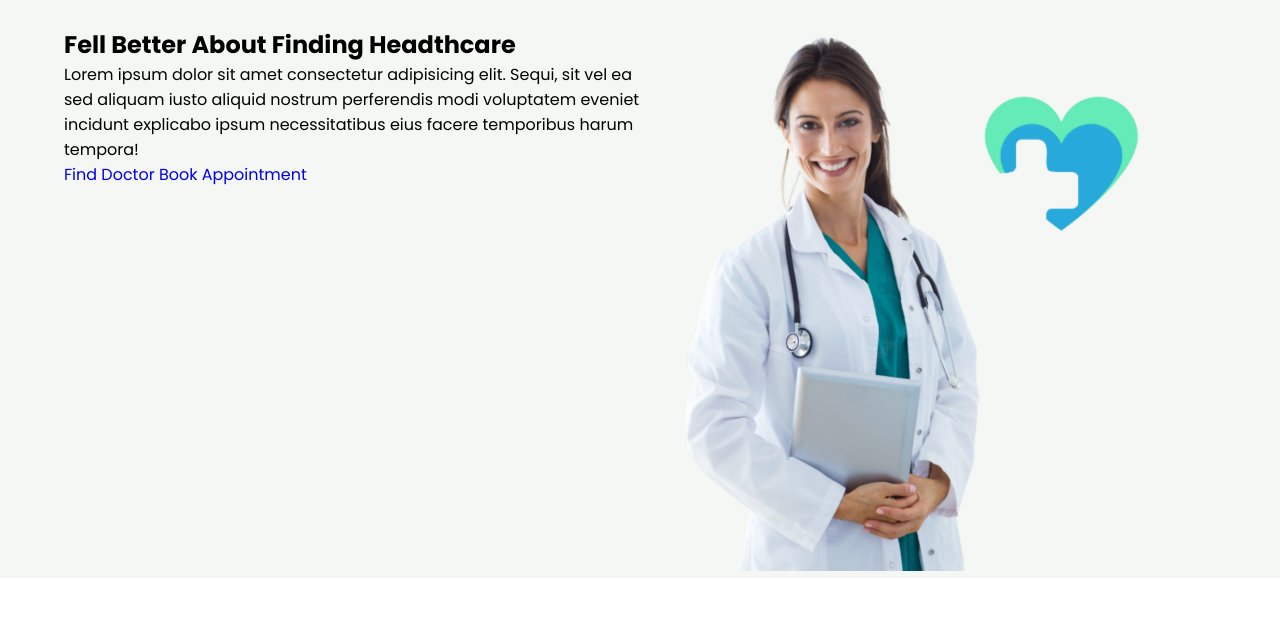
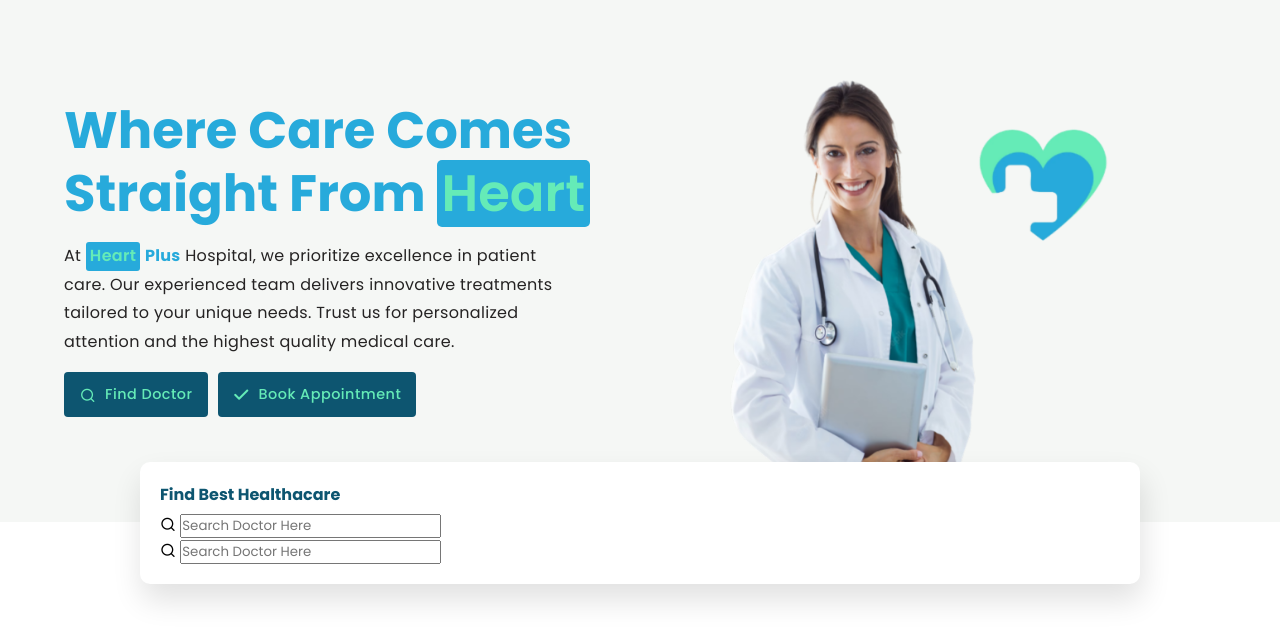
Before and after one commit to RikhiSingh/Hospital, a plain HTML site: page index.html in a window 1280 px wide. Shown: the part 78-720 px from the top of the page. Drawn offline with nearby package versions, Linux system fonts and the light colour scheme.

Commit message:
search and some icon and main text

```diff
--- a/css/style.css
+++ b/css/style.css
@@ -16,6 +16,7 @@ ul{
     background-color: rgb(245, 247, 245);
     display: flex;
     flex-direction: column;
+    justify-content: space-between;
     min-height: 600px;
 }
 /* nav */
@@ -92,3 +93,114 @@ ul{
     align-items: flex-start;
     margin-top: auto;
 }
+.main-image{
+    display: flex;
+}
+.main-image img{
+    width: 100%;
+    height: 100%;
+    max-height: 450px;
+    object-fit: contain;
+    object-position: center bottom;
+}
+.main-text{
+    display: flex;
+    flex-direction: column;
+    margin-top: 30px;
+}
+.main-text h1{
+    font-size: 3.2rem;
+    color: #27aadb;
+    line-height: 3.6rem;
+}
+.span1{
+    background-color: #27aadb;
+    color: #65ebb7;
+    display: inline-block;
+    padding: 5px;
+    height: auto;
+    box-sizing: border-box;
+    border-radius: 5px;
+    border-width: 1px;
+    font-weight: 600;
+}
+.span2{
+    background-color: #27aadb;
+    color: #65ebb7;
+    display: inline-block;
+    padding: 0px 4px 0px 4px;
+    height: auto;
+    box-sizing: border-box;
+    border-radius: 3px;
+    border-width: 1px;
+    font-weight: 600;
+}
+.span3{
+    color: #27aadb;
+    font-weight: 700;
+}
+.main-text p{
+    color:#252323;
+    margin: 15px 0px;
+    max-width: 500px;
+    letter-spacing: 0.32px;
+    line-height: 1.79rem;
+}
+.main-text-btns{
+    display: flex;
+    justify-content: flex-start;
+    align-items: center;
+}
+.main-text-btns a{
+    height: 45px;
+    padding: 0px 15px;
+    background-color: #0d5570;
+    color: #65ebb7;
+    border-radius: 4px;
+    display: flex;
+    justify-content: center;
+    align-items: center;
+    font-size: 0.9rem;
+    letter-spacing: 0.49px;
+    font-weight: 500;
+    margin-right: 10px;
+}
+.main-text-btns1{
+    width: 18px;
+    height: 18px;
+    display: flex;
+    justify-content: center;
+    margin-top: 4.5px;
+    margin-right: 8px;
+    font-size: 1rem;
+    padding-bottom: 1px;
+}
+.main-text-btns2{
+    width: 18px;
+    height: 18px;
+    display: flex;
+    justify-content: center;
+    margin-top: -5px;
+    margin-right: 8px;
+    font-size: 1.5rem;
+    padding-bottom: 1px;
+}
+/* search */
+.appointment-search-container{
+    max-width: 1000px;
+    width: 90%;
+    background-color: #FFFFFF;
+    padding: 20px;
+    margin: auto;
+    border-radius: 10px;
+    box-shadow: 2px 16px 30px rgba(0, 0, 0, 0.12);
+    z-index: 3;
+    position: relative;
+    margin-top: -60px;
+
+}
+.appointment-search-container h3{
+    color: #0D5570;
+    font-size:1rem;
+    margin-bottom: 5px;
+}
--- a/index.html
+++ b/index.html
@@ -42,12 +42,18 @@
         <div class="main-content">
             <!-- text -->
             <div class="main-text">
-                <h1>Fell Better About Finding Headthcare</h1>
-                <p>Lorem ipsum dolor sit amet consectetur adipisicing elit. Sequi, sit vel ea sed aliquam iusto aliquid nostrum perferendis modi voluptatem eveniet incidunt explicabo ipsum necessitatibus eius facere temporibus harum tempora!</p>
+                <h1>Where Care Comes Straight From <span class="span1">Heart</span></h1>
+                <p>At <span class="span2">Heart</span> <span class="span3">Plus</span> Hospital, we prioritize excellence in patient care. Our experienced team delivers innovative treatments tailored to your unique needs. Trust us for personalized attention and the highest quality medical care.</p>
                 <!-- buttons -->
                 <div class="main-text-btns">
-                    <a href="#">Find Doctor</a>
-                    <a href="#">Book Appointment</a>
+                    <a href="#">
+                        <i class="uil uil-search main-text-btns1"></i>
+                        Find Doctor
+                    </a>
+                    <a href="#">
+                        <i class="uil uil-check main-text-btns2"></i>
+                        Book Appointment
+                    </a>
                 </div>
             </div>
             <!-- image -->
@@ -55,9 +61,28 @@
                 <img src="images/main_img_backg.png" alt="">
             </div>
         </div>
+    </section>
 
 
-    </section>
+    <!-- search -->
+    <div class="appointment-search-container">
+        <h3>Find Best Healthacare</h3>
+        <!-- search -->
+        <div class="appointment-search">
+            <!-- search-box -->
+            <div class="appoin-search-box">
+                <i class="uil uil-search "></i>
+                <input type="text" placeholder="Search Doctor Here">
+            </div>
+            <div class="appoin-search-box">
+                <i class="uil uil-search "></i>
+                <input type="text" placeholder="Search Doctor Here">
+            </div>
+        </div>
+    </div>
+
+
+
 
 
 
```
